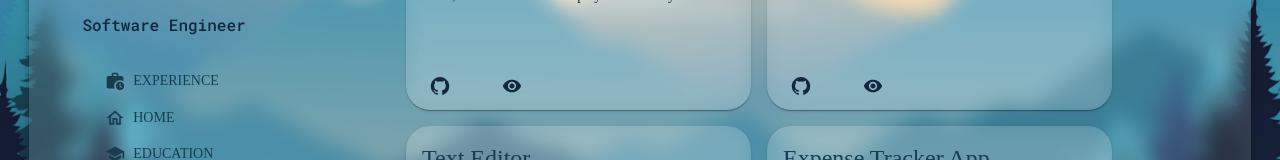
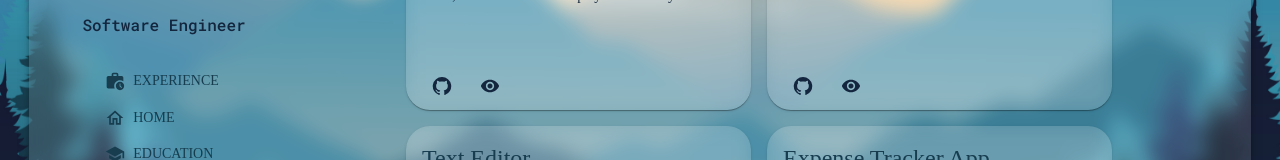
Before and after one commit to Umair-Iqbal-debug/personal_website, a React (Create React App) app: page / in a window 1280 px wide. Both pictures are taken after a click on the button "PROJECTS". Shown: the part 369-529 px from the top of the page. Built offline with nearby package versions, Linux system fonts and the light colour scheme; a web font is replaced by a local one.

Commit message:
fixed width of github and live demo button on the project cards

```diff
--- a/src/components/ProjectCard.js
+++ b/src/components/ProjectCard.js
@@ -38,14 +38,14 @@ function ProjectsCard({ title, desc, url, liveDemoUrl }) {
       <CardActions sx={{ position: "absolute", bottom: 0 }}>
         <Button
           href={url}
-          sx={{ color: SECONDARY_BLUE }}
+          sx={{ color: SECONDARY_BLUE, minWidth: "auto", marginLeft: "1em" }}
           startIcon={<GitHubIcon />}
         />
 
         {liveDemoUrl && (
           <Button
             href={liveDemoUrl}
-            sx={{ color: SECONDARY_BLUE }}
+            sx={{ color: SECONDARY_BLUE, minWidth: "auto" }}
             startIcon={<VisibilityIcon />}
           />
         )}
```
